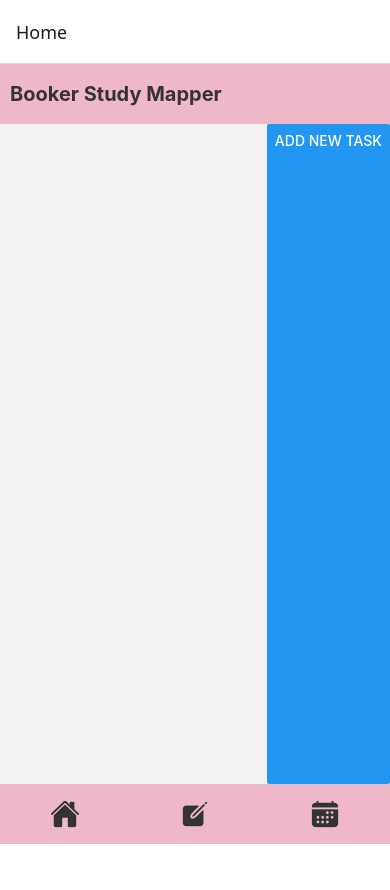
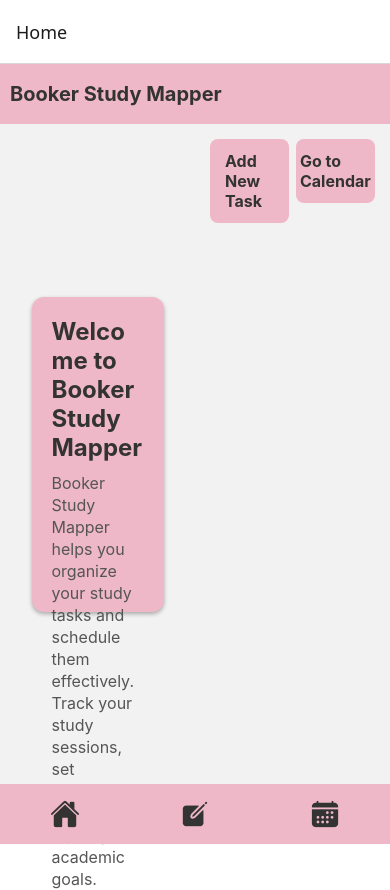
Before and after one commit to deepalsingh/BookerStudyMapperApplication, a React Native app: screen /Home in a window 390 px wide. Before the commit the page ends 844 px from the top, so only its background shows below. Built offline with nearby package versions, Linux system fonts and the light colour scheme.

Commit message:
Update HomeScreen.js

```diff
--- a/src/screens/HomeScreen.js
+++ b/src/screens/HomeScreen.js
@@ -1,58 +1,67 @@
-import React, { useState } from 'react';
-import { View, Text, StyleSheet, TouchableOpacity, FlatList, Button } from 'react-native';
+import React, { useState, useEffect } from 'react';
+import { View, Text, StyleSheet, TouchableOpacity, FlatList, Button, ScrollView } from 'react-native';
 import Header from '../components/Header';
 import Footer from '../components/Footer';
 
-const HomeScreen = ({ navigation }) => {
+const HomeScreen = ({ navigation, route }) => {
   const [tasks, setTasks] = useState([]); // State to store tasks
 
-  // Add task to the list
+  useEffect(() => {
+    if (route.params?.tasks) {
+      setTasks(route.params.tasks);  // Update state with new tasks
+    }
+  }, [route.params?.tasks]);
+
   const addTask = (task) => {
     setTasks((prevTasks) => [...prevTasks, task]);
   };
 
-  // Edit task (by updating it)
   const editTask = (updatedTask) => {
     setTasks((prevTasks) =>
       prevTasks.map((task) => (task.title === updatedTask.title ? updatedTask : task))
     );
   };
 
-  // Delete task
   const deleteTask = (taskToDelete) => {
-    setTasks((prevTasks) => prevTasks.filter((task) => task !== taskToDelete));
-  };
-
-  // Navigate to ScheduleScreen for adding a new task
-  const navigateToSchedule = () => {
-    navigation.navigate('Schedule', {
-      addTask,  // Pass addTask function
-      editTask,
-      deleteTask,
-      task: null, // task will be null for a new task
+    setTasks((prevTasks) => {
+      const updatedTasks = prevTasks.filter(
+        (task) =>
+          task.title !== taskToDelete.title ||
+          task.startDate !== taskToDelete.startDate ||
+          task.notes !== taskToDelete.notes
+      );
+      return updatedTasks;
     });
   };
 
-  // Navigate to ScheduleScreen for editing an existing task
+  const navigateToSchedule = () => {
+    navigation.navigate('Schedule');
+  };
+
+  const navigateToCalendar = () => {
+    navigation.navigate('Calendar');
+  };
+
   const editTaskHandler = (task) => {
     navigation.navigate('Schedule', {
       addTask,
       editTask,
       deleteTask,
-      task,  // Pass the existing task for editing
+      task,
+      tasks,
     });
   };
 
-  // Render each task in the list
   const renderItem = ({ item }) => (
     <TouchableOpacity
-      style={[styles.taskItem, { backgroundColor: item.color }]} // Apply color dynamically
+      style={[styles.taskItem, { backgroundColor: item.color }]}
       onPress={() => editTaskHandler(item)}
     >
       <Text style={styles.taskTitle}>{item.title}</Text>
       <Text style={styles.taskDate}>
-        {item.startDate} to {item.endDate}
+        {new Date(item.startDate).toLocaleString()} to {new Date(item.endDate).toLocaleString()}
       </Text>
+      <Text style={styles.taskDate}>{item.notes}</Text>
     </TouchableOpacity>
   );
 
@@ -61,17 +70,41 @@ const HomeScreen = ({ navigation }) => {
       <Header navigation={navigation} />
 
       <View style={styles.content}>
-        {/* Task List Section */}
-        <View style={styles.taskList}>
-          <FlatList
-            data={tasks}
-            renderItem={renderItem}
-            keyExtractor={(item, index) => index.toString()}
-          />
+        {/* Left Half - Welcome and Description */}
+        <View style={styles.leftSection}>
+          {/* Welcome Card */}
+          <View style={styles.welcomeCard}>
+            <Text style={styles.welcomeText}>Welcome to Booker Study Mapper</Text>
+            <Text style={styles.descriptionText}>
+              Booker Study Mapper helps you organize your study tasks and schedule them effectively.
+              Track your study sessions, set deadlines, and stay on top of your academic goals.
+            </Text>
+          </View>
         </View>
 
-        {/* Button to navigate to Schedule Screen to Add New Task */}
-        <Button title="Add New Task" onPress={navigateToSchedule} />
+        {/* Right Half - Tasks and Buttons */}
+        <View style={styles.rightSection}>
+          {/* Buttons Section */}
+          <View style={styles.buttonsSection}>
+            <View style={styles.buttonWrapper}>
+              <TouchableOpacity style={styles.customButton} onPress={navigateToSchedule}>
+                <Text style={styles.buttonText}>Add New Task</Text>
+              </TouchableOpacity>
+            </View>
+            <View style={styles.buttonWrapper}>
+              <TouchableOpacity style={styles.customButton} onPress={navigateToCalendar}>
+                <Text style={styles.buttonText}>Go to Calendar</Text>
+              </TouchableOpacity>
+
+            </View>
+
+          </View>
+
+          {/* Task List Section with ScrollView */}
+          <ScrollView contentContainerStyle={styles.taskListSection}>
+            {tasks.map((task, index) => renderItem({ item: task, index }))}
+          </ScrollView>
+        </View>
       </View>
 
       <Footer navigation={navigation} />
@@ -82,14 +115,72 @@ const HomeScreen = ({ navigation }) => {
 const styles = StyleSheet.create({
   container: {
     flex: 1,
+    flexDirection: 'column',
   },
   content: {
     flexDirection: 'row',
     flex: 1,
   },
-  taskList: {
+  leftSection: {
+    width: '50%',
+    padding: 15,
+    justifyContent: 'center',
+  },
+  welcomeCard: {
+    backgroundColor: '#EFB8C8',  // Set the background color to match header
+    padding: 20,
+    borderRadius: 12,  // Rounded corners
+    shadowColor: '#000',  // Shadow effect
+    shadowOffset: { width: 0, height: 2 },
+    shadowOpacity: 0.3,
+    shadowRadius: 4,
+    elevation: 5,  // For Android shadow
+    width: '80%',  // Make the card narrower
+    height: '50%',  // Make the card taller (height is set relative to the parent container)
+    alignSelf: 'center',  // Center the card in the left half
+  },
+  welcomeText: {
+    fontSize: 24,
+    fontWeight: 'bold',
+    color: '#333',
+    marginBottom: 10,
+  },
+  descriptionText: {
+    fontSize: 16,
+    color: '#555',
+    lineHeight: 22,
+  },
+  rightSection: {
+    width: '50%',
+    padding: 15,
     flex: 1,
-    padding: 10,
+  },
+  buttonsSection: {
+    flexDirection: 'row',
+    justifyContent: 'space-between',
+    width: '100%',
+    marginBottom: 15,
+  },
+  buttonWrapper: {
+    width: '48%',
+  },
+  customButton: {
+    backgroundColor: '#EFB8C8',  // Button color same as header
+    paddingVertical: 12,
+    paddingHorizontal: 15,
+    borderRadius: 8,  // Rounded corners
+    alignItems: 'center',
+    justifyContent: 'center',
+    elevation: 2,  // For Android shadow effect
+  },
+  buttonText: {
+    fontSize: 16,
+    color: '#333',
+    fontWeight: 'bold',
+  },
+  taskListSection: {
+    width: '100%',
+    paddingBottom: 60,
   },
   taskItem: {
     padding: 15,
```
